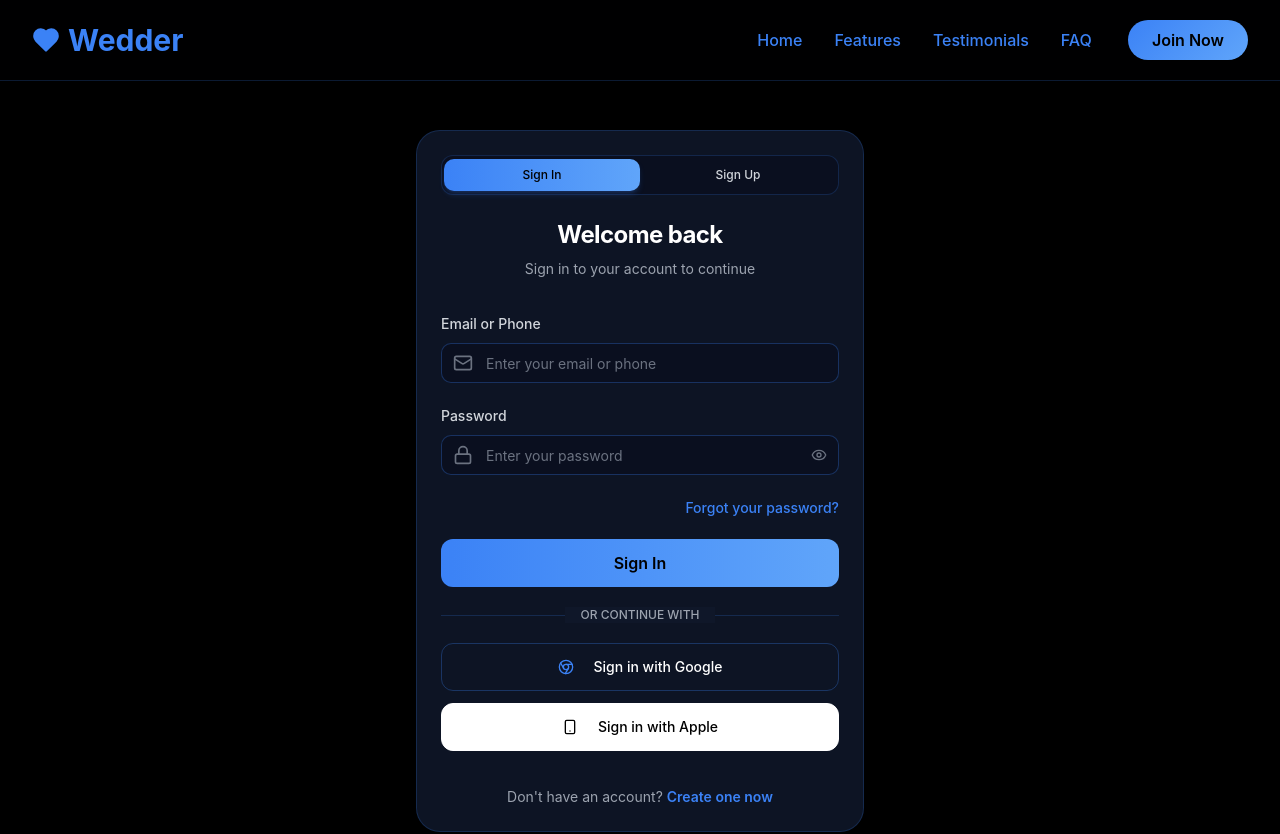
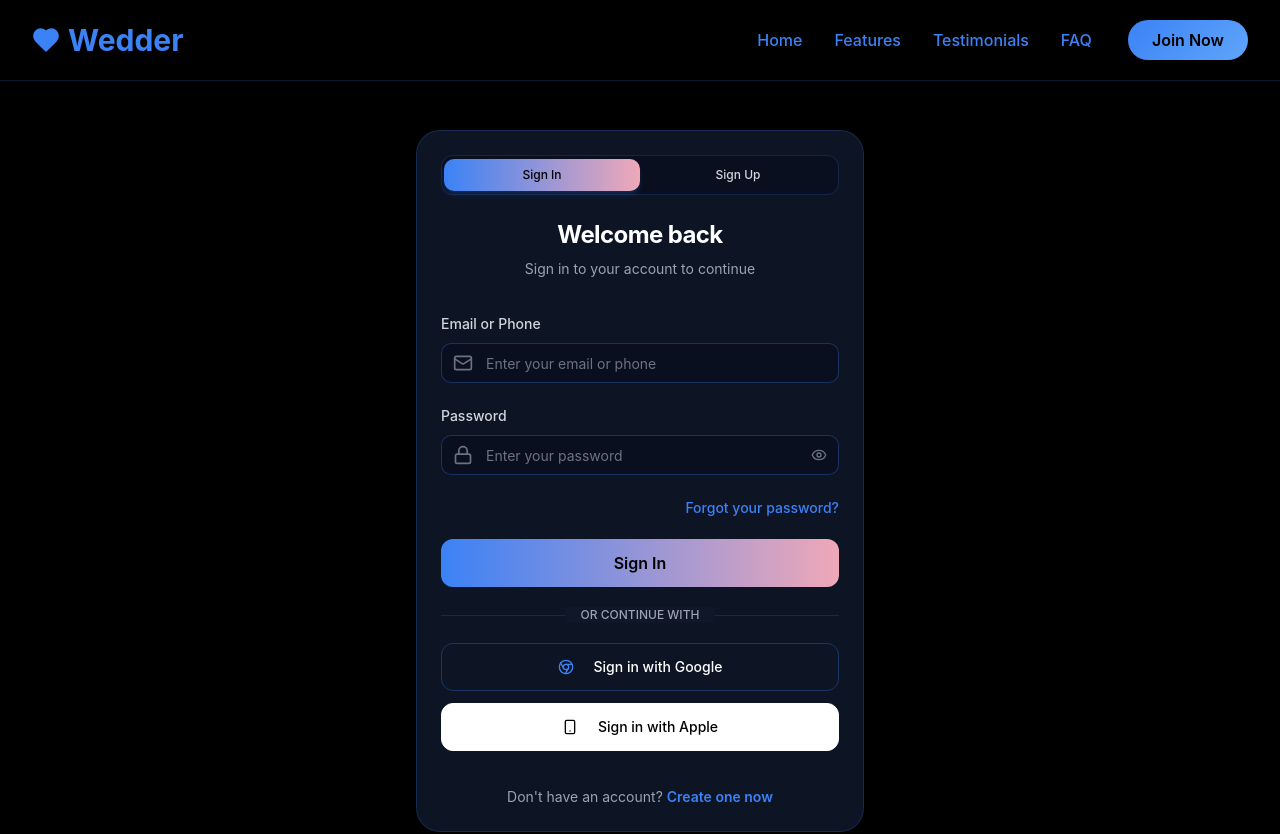
Before and after one commit to raaj880/dream-wedding-destination, a React (Vite) app: page /auth in a window 1280 px wide. Shown: the top 834 px of the page. Built offline with nearby package versions, Linux system fonts and the light colour scheme.

Commit message:
Replace light blue with Soft Rose Gold
Replaces all instances of the light blue color with Soft Rose Gold (#EFA8B8) throughout the application.

```diff
--- a/src/index.css
+++ b/src/index.css
@@ -17,7 +17,7 @@
     --primary: 217 91% 60%; /* Blue primary */
     --primary-foreground: 210 40% 98%; /* Almost White text on blue */
 
-    --secondary: 217 91% 67%; /* Light Blue */
+    --secondary: 348 68% 80%; /* Soft Rose Gold */
     --secondary-foreground: 224 71% 4%; /* Very Dark Blue text on secondary */
 
     --muted: 223 47% 11%; /* Dark Muted Blue */
@@ -56,7 +56,7 @@
     --primary: 217 91% 60%; /* Blue */
     --primary-foreground: 210 40% 98%; /* Almost White text */
 
-    --secondary: 217 91% 67%; /* Light blue */
+    --secondary: 348 68% 80%; /* Soft Rose Gold */
     --secondary-foreground: 224 71% 4%; /* Very Dark Blue text */
 
     --muted: 223 47% 11%; /* Dark Muted Blue */
--- a/tailwind.config.ts
+++ b/tailwind.config.ts
@@ -1,4 +1,3 @@
-
 import type { Config } from "tailwindcss";
 
 export default {
@@ -30,7 +29,7 @@ export default {
         'card-platinum': '#E5E4E2', // Platinum silver
         'card-dark-gray': 'hsl(var(--card))', // Dark Blue
         'card-charcoal': 'hsl(var(--card-charcoal))', // Even Darker Blue
-        'card-accent': '#60A5FA', // Light blue accent
+        'card-accent': '#EFA8B8', // Soft Rose Gold accent
 
         // Legacy colors mapped to blue theme
         'royal-plum': 'hsl(var(--background))',
@@ -40,7 +39,7 @@ export default {
         'charcoal-black': 'hsl(var(--background))',
         'slate-gray': 'hsl(var(--muted))', // Dark Muted Blue
         'vibrant-coral': '#3B82F6', // Blue
-        'soft-pink': '#60A5FA', // Mapped to light blue for consistency
+        'soft-pink': '#EFA8B8', // Mapped to Soft Rose Gold
         'deep-blue': 'hsl(var(--card))', // Dark Blue
         'tinder-bg': 'hsl(var(--background))', // Background color
 
```
